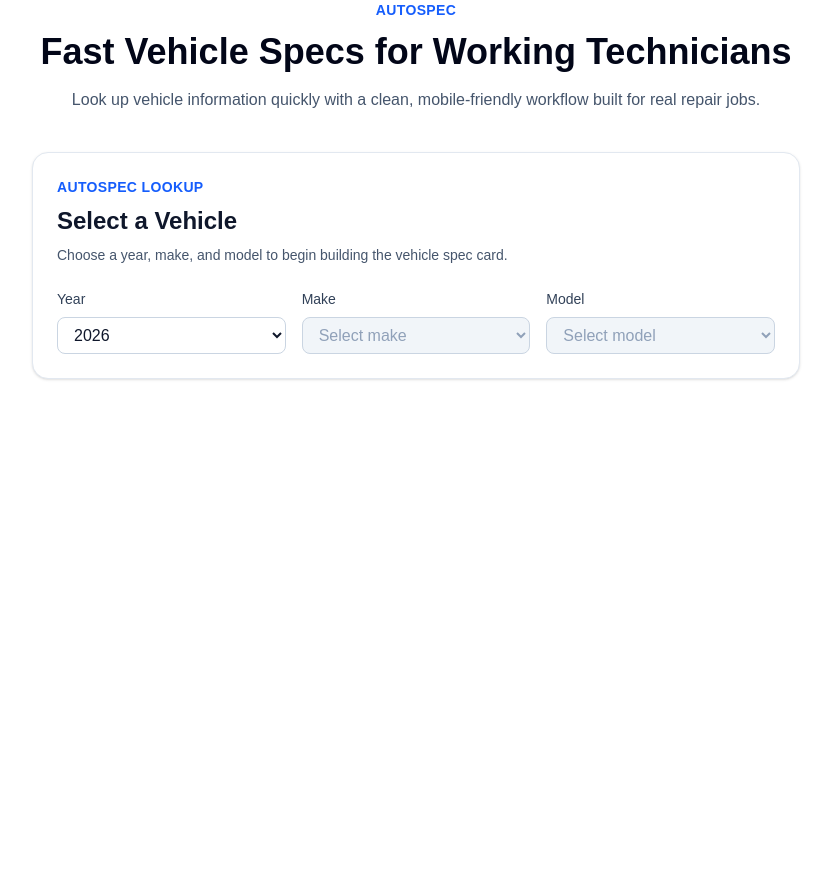
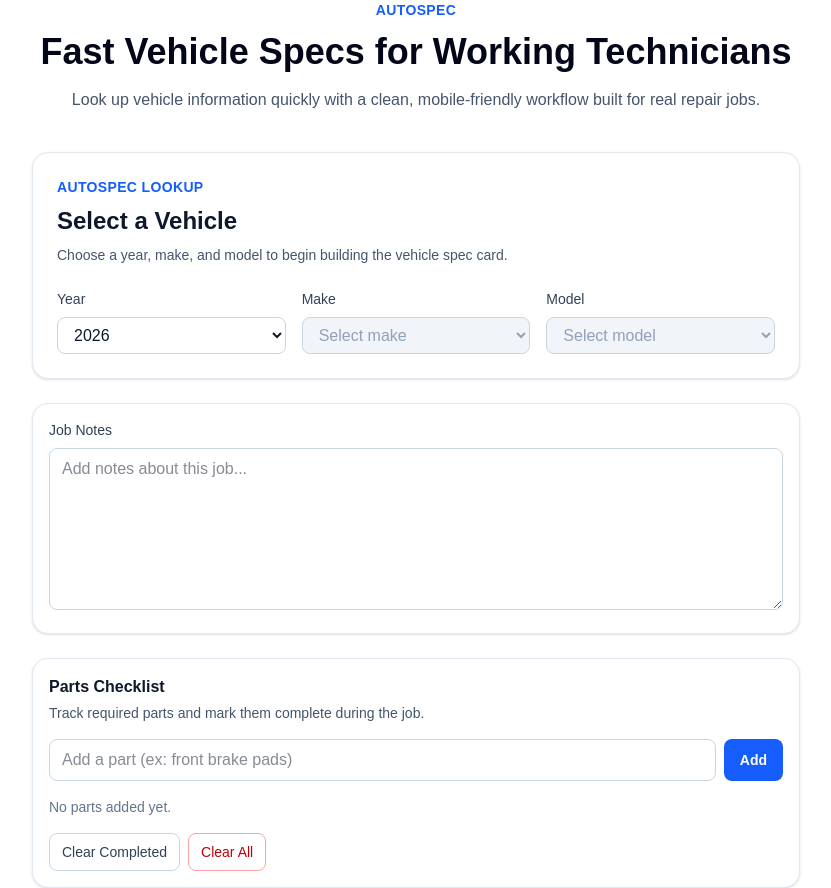
Before and after one commit to cvancedev/autospec-app, a Next.js app: page / in a window 1280 px wide. Shown: the whole page, without its empty margins (224-1055 px from the left). Before the commit the page ends 800 px from the top, so only its background shows below. Built offline with nearby package versions, Linux system fonts and the light colour scheme.

Commit message:
Complete Week 5 Job Notes and Parts Checklist

```diff
--- a/src/app/page.tsx
+++ b/src/app/page.tsx
@@ -1,9 +1,11 @@
 import VehicleSelector from "@/components/VehicleSelector";
+import JobNotes from "@/components/JobNotes";
+import PartsChecklist from "@/components/PartsChecklist";
 
 export default function Home() {
   return (
     <main>
-          <section className="mx-auto max-w-3xl text-center">
+      <section className="mx-auto max-w-3xl text-center">
         <p className="text-sm font-semibold uppercase tracking-wide text-blue-600">
           AutoSpec
         </p>
@@ -19,6 +21,14 @@ export default function Home() {
       </section>
 
       <VehicleSelector />
+
+      <section className="mx-auto mt-6 max-w-3xl">
+        <JobNotes />
+      </section>
+
+      <section className="mx-auto mt-6 max-w-3xl">
+        <PartsChecklist />
+      </section>
     </main>
   );
 }
--- /dev/null
+++ b/src/components/JobNotes.tsx
@@ -0,0 +1,41 @@
+"use client";
+
+import { ChangeEvent, useState } from "react";
+
+const JOB_NOTES_STORAGE_KEY = "job-notes";
+
+export default function JobNotes() {
+  const [notes, setNotes] = useState<string>(() => {
+    if (typeof window === "undefined") {
+      return "";
+    }
+
+    return localStorage.getItem(JOB_NOTES_STORAGE_KEY) ?? "";
+  });
+
+  const handleNotesChange = (event: ChangeEvent<HTMLTextAreaElement>) => {
+    const nextNotes = event.target.value;
+    setNotes(nextNotes);
+    localStorage.setItem(JOB_NOTES_STORAGE_KEY, nextNotes);
+  };
+
+  return (
+    <section className="rounded-2xl border border-slate-200 bg-white p-4 shadow-sm">
+      <label
+        htmlFor="job-notes"
+        className="mb-2 block text-sm font-medium text-slate-700"
+      >
+        Job Notes
+      </label>
+
+      <textarea
+        id="job-notes"
+        value={notes}
+        onChange={handleNotesChange}
+        placeholder="Add notes about this job..."
+        rows={6}
+        className="w-full resize-y rounded-lg border border-slate-300 px-3 py-2 text-slate-900 outline-none focus:border-blue-500 focus:ring-2 focus:ring-blue-100"
+      />
+    </section>
+  );
+}
--- /dev/null
+++ b/src/components/PartsChecklist.tsx
@@ -0,0 +1,158 @@
+"use client";
+
+import { ChangeEvent, useEffect, useState } from "react";
+
+const PARTS_CHECKLIST_STORAGE_KEY = "parts-checklist";
+
+interface PartChecklistItem {
+  id: string;
+  name: string;
+  completed: boolean;
+}
+
+export default function PartsChecklist() {
+  const [newPartName, setNewPartName] = useState<string>("");
+  const [parts, setParts] = useState<PartChecklistItem[]>(() => {
+    if (typeof window === "undefined") {
+      return [];
+    }
+
+    const savedParts = localStorage.getItem(PARTS_CHECKLIST_STORAGE_KEY);
+
+    if (!savedParts) {
+      return [];
+    }
+
+    try {
+      const parsedParts = JSON.parse(savedParts);
+      return Array.isArray(parsedParts) ? parsedParts : [];
+    } catch {
+      return [];
+    }
+  });
+
+  useEffect(() => {
+    localStorage.setItem(PARTS_CHECKLIST_STORAGE_KEY, JSON.stringify(parts));
+  }, [parts]);
+
+  const handlePartNameChange = (event: ChangeEvent<HTMLInputElement>) => {
+    setNewPartName(event.target.value);
+  };
+
+  const handleAddPart = () => {
+    const trimmedPartName = newPartName.trim();
+
+    if (!trimmedPartName) {
+      return;
+    }
+
+    const nextParts: PartChecklistItem[] = [
+      ...parts,
+      {
+        id: `${Date.now()}-${Math.random().toString(36).slice(2, 8)}`,
+        name: trimmedPartName,
+        completed: false,
+      },
+    ];
+
+    setParts(nextParts);
+    setNewPartName("");
+  };
+
+  const handleTogglePart = (id: string) => {
+    const nextParts = parts.map((part) =>
+      part.id === id ? { ...part, completed: !part.completed } : part,
+    );
+
+    setParts(nextParts);
+  };
+
+  const handleClearCompleted = () => {
+    const nextParts = parts.filter((part) => !part.completed);
+    setParts(nextParts);
+  };
+
+  const handleClearAll = () => {
+    setParts([]);
+  };
+
+  return (
+    <section className="rounded-2xl border border-slate-200 bg-white p-4 shadow-sm">
+      <div className="mb-4">
+        <h3 className="text-base font-semibold text-slate-900">Parts Checklist</h3>
+        <p className="mt-1 text-sm text-slate-600">
+          Track required parts and mark them complete during the job.
+        </p>
+      </div>
+
+      <div className="mb-4 flex flex-col gap-2 sm:flex-row">
+        <input
+          type="text"
+          value={newPartName}
+          onChange={handlePartNameChange}
+          onKeyDown={(event) => {
+            if (event.key === "Enter") {
+              handleAddPart();
+            }
+          }}
+          placeholder="Add a part (ex: front brake pads)"
+          className="w-full rounded-lg border border-slate-300 px-3 py-2 text-slate-900 outline-none focus:border-blue-500 focus:ring-2 focus:ring-blue-100"
+        />
+
+        <button
+          type="button"
+          onClick={handleAddPart}
+          className="rounded-lg bg-blue-600 px-4 py-2 text-sm font-semibold text-white transition hover:bg-blue-700"
+        >
+          Add
+        </button>
+      </div>
+
+      <ul className="space-y-2">
+        {parts.map((part) => (
+          <li
+            key={part.id}
+            className="flex items-center gap-3 rounded-lg border border-slate-200 px-3 py-2"
+          >
+            <input
+              type="checkbox"
+              checked={part.completed}
+              onChange={() => handleTogglePart(part.id)}
+              className="h-4 w-4 rounded border-slate-300 text-blue-600 focus:ring-blue-500"
+            />
+
+            <span
+              className={
+                part.completed ? "text-slate-400 line-through" : "text-slate-800"
+              }
+            >
+              {part.name}
+            </span>
+          </li>
+        ))}
+      </ul>
+
+      {parts.length === 0 && (
+        <p className="mt-3 text-sm text-slate-500">No parts added yet.</p>
+      )}
+
+      <div className="mt-4 flex flex-wrap gap-2">
+        <button
+          type="button"
+          onClick={handleClearCompleted}
+          className="rounded-lg border border-slate-300 px-3 py-2 text-sm font-medium text-slate-700 transition hover:bg-slate-50"
+        >
+          Clear Completed
+        </button>
+
+        <button
+          type="button"
+          onClick={handleClearAll}
+          className="rounded-lg border border-red-300 px-3 py-2 text-sm font-medium text-red-700 transition hover:bg-red-50"
+        >
+          Clear All
+        </button>
+      </div>
+    </section>
+  );
+}
```
Also changed, not shown: 1 other file (tests, documents, lock files or other folders).
